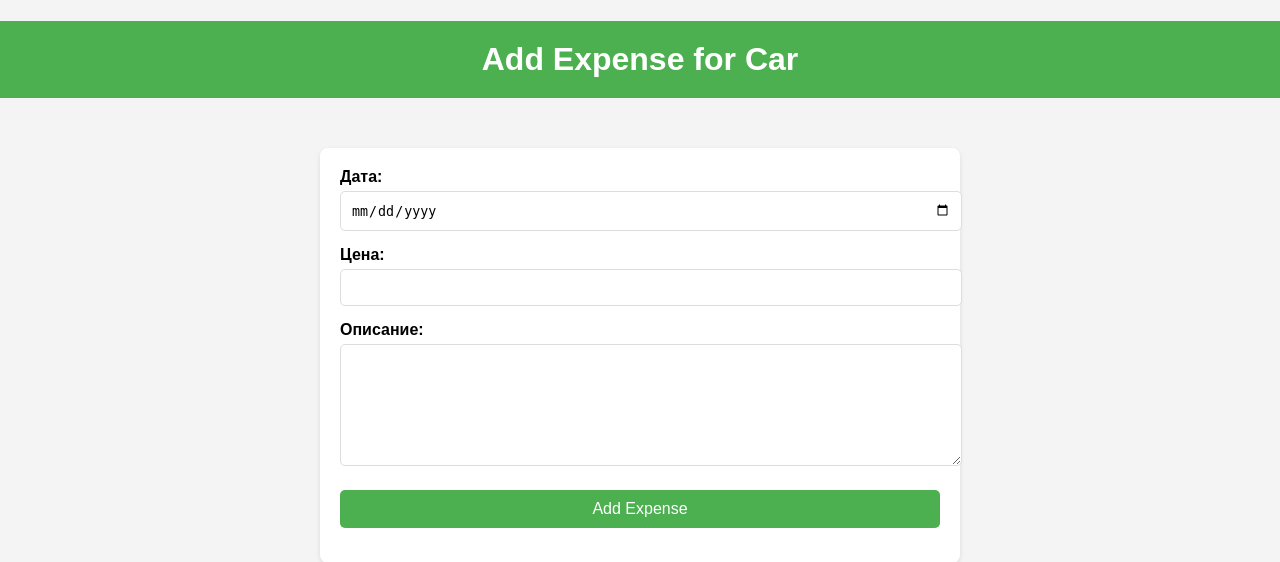
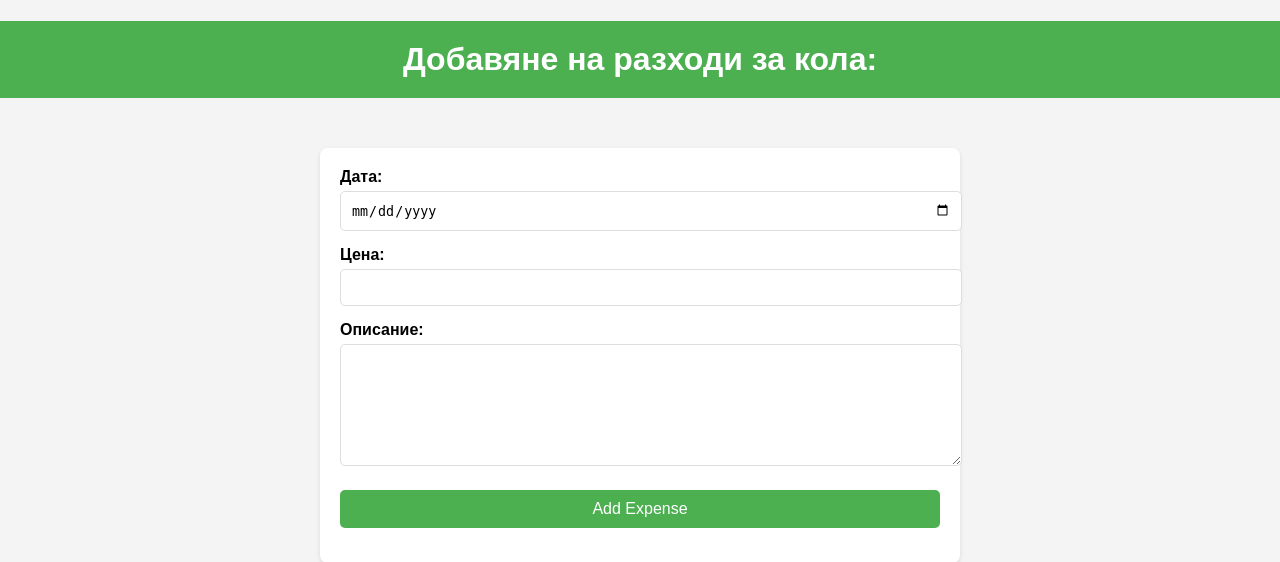
Before and after one commit to 12623215/car, a Flask app: page /add_expense/1 in a window 1280 px wide. Shown: the top 562 px of the page. Run offline with Flask 3, Linux system fonts and the light colour scheme.

Commit message:
add_expense.html

```diff
--- a/templates/add_expense.html
+++ b/templates/add_expense.html
@@ -1,7 +1,7 @@
 <!DOCTYPE html>
 <html>
 <head>
-    <title>Add Expense</title>
+    <title>Добавяне на разходи</title>
     <style>
         body {
             font-family: Arial, sans-serif;
@@ -59,7 +59,7 @@
     </style>
 </head>
 <body>
-    <h1>Add Expense for Car</h1>
+    <h1>Добавяне на разходи за кола:</h1>
     <div class="form-container">
         <form method="POST">
             <label>Дата: </label><input type="date" name="expense_date" required><br>
```
